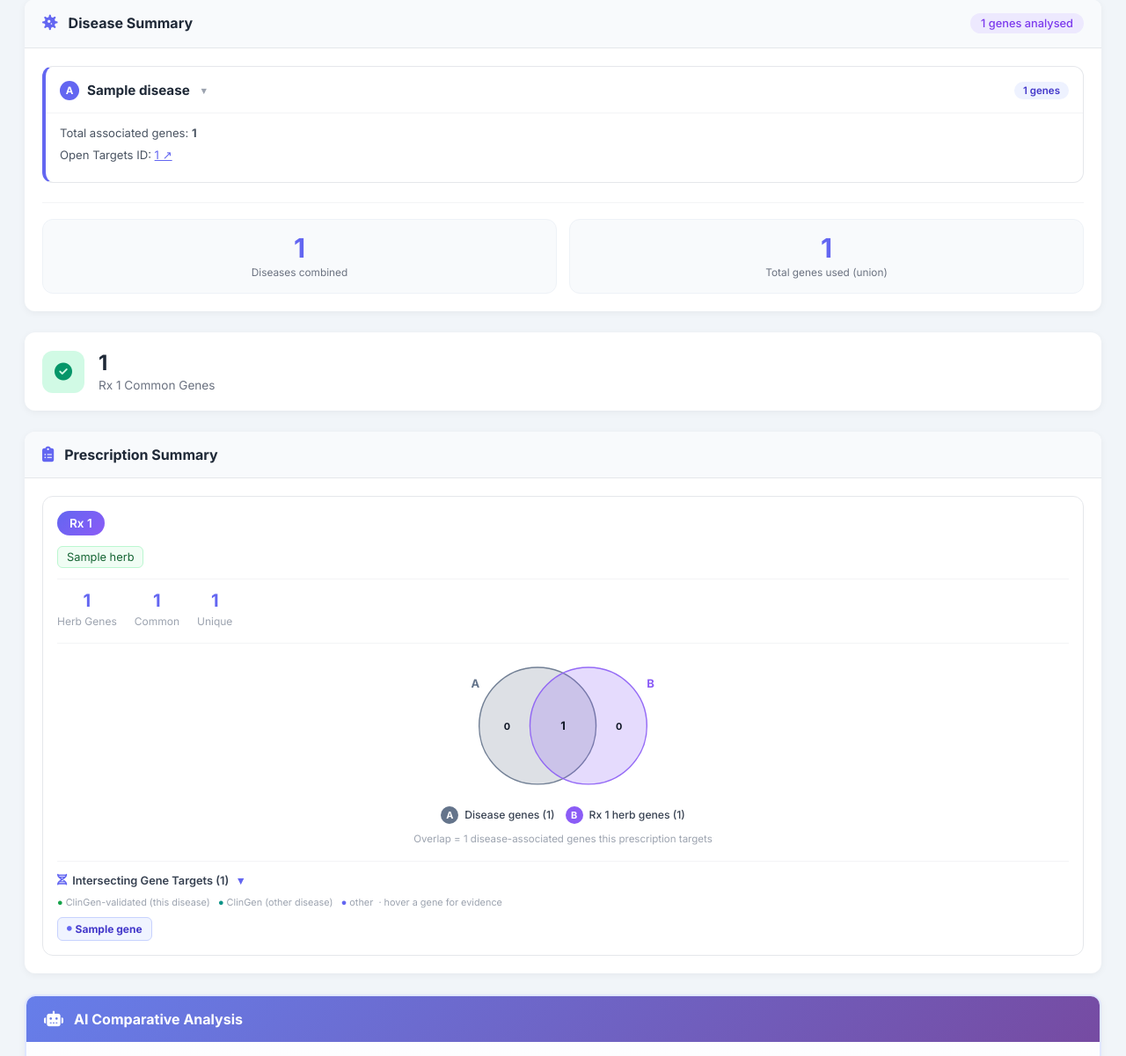
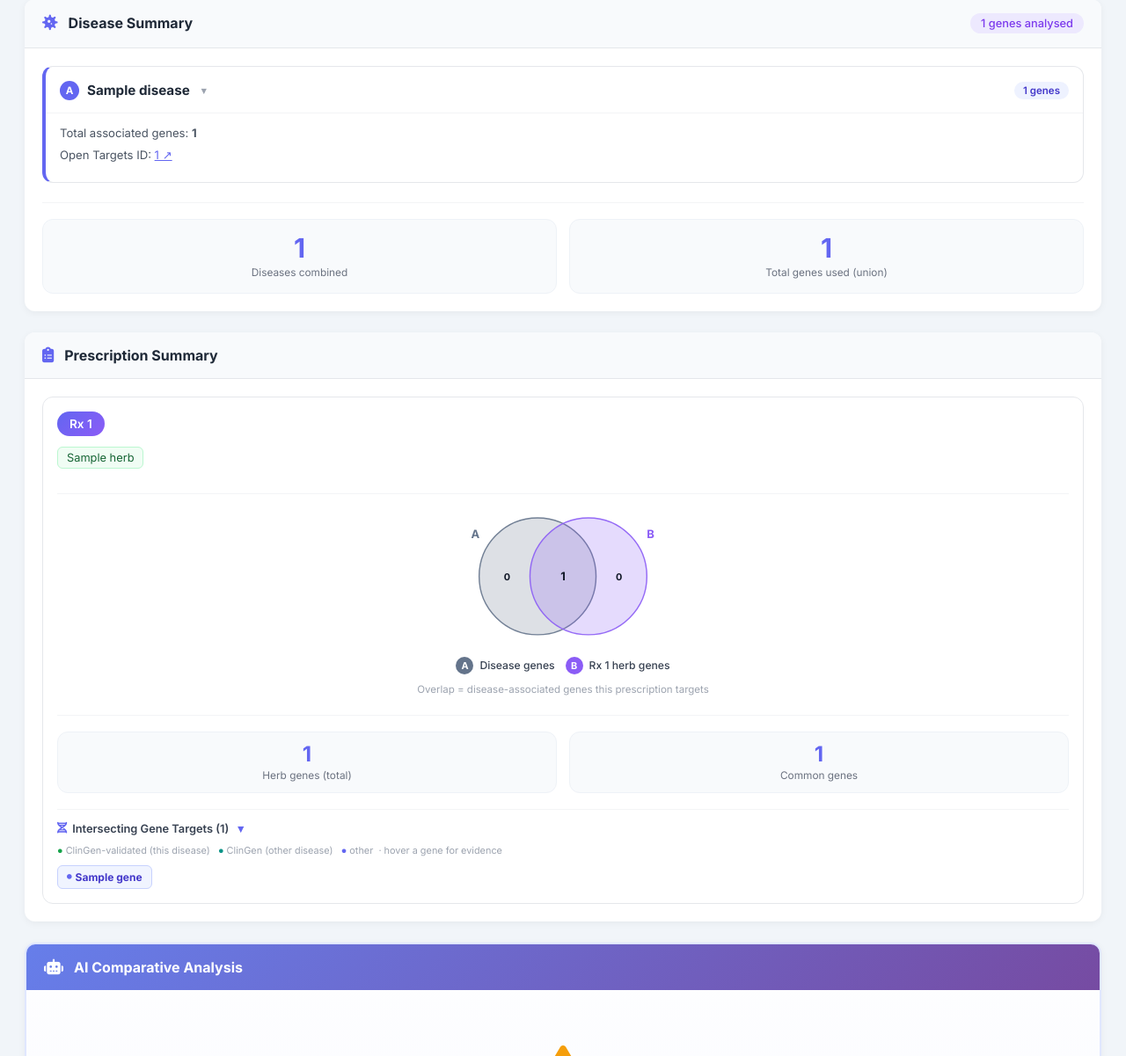
Before and after one commit to kiomllm744/BAIonKM, a Flask app: template templates/result.html in a window 1280 px wide. Shown: the part 153-1354 px from the top of the page at 88% size. Run offline with Flask 3, Linux system fonts and the light colour scheme; the template is opened without the code that fills it: most values are stand-ins (such as "Sample title", 1, 10 or a date in 2020); some libraries are stand-ins or nearby versions.

Commit message:
Results: drop top common-gene boxes + per-Rx stat row; KPIs under each Venn
- Remove the 3 top "Rx N Common Genes" summary boxes; Prescription
  Summary now starts directly below the Disease Summary card
- Remove the Herb Genes / Common / Unique stat row inside each Rx card
- Each prescription card now flows: herbs -> disease-vs-Rx Venn ->
  two KPI boxes (Herb genes total, Common genes) -> gene-target chips
- Strip the gene counts from the Venn legend (now shown in the KPI
  boxes); legend keeps only the A/B titles
- (Unique-genes UI deferred to a later step per request)

Co-Authored-By: Claude Opus 4.8 (1M context) <noreply@anthropic.com>

```diff
--- a/templates/result.html
+++ b/templates/result.html
@@ -265,6 +265,15 @@
         .rx-venn .venn-svg { max-width: 260px; }
         .rx-venn .venn-legend { font-size: 0.76rem; gap: 6px 12px; }
         .rx-venn .venn-legend-item { font-size: 0.76rem; }
+        /* KPI boxes inside a prescription card (2-up, tighter than disease KPIs) */
+        .rx-kpis {
+            grid-template-columns: repeat(2, 1fr);
+            margin-top: 14px;
+            padding-top: 0;
+            border-top: 0;
+        }
+        .rx-kpis .disease-kpi { padding: 12px; }
+        .rx-kpis .disease-kpi-value { font-size: 1.5rem; }
         .venn-count { fill: #111827; font-size: 15px; font-weight: 700; text-anchor: middle; }
         .venn-core { font-size: 18px; }
         .venn-letter { font-size: 18px; font-weight: 800; text-anchor: middle; }
@@ -1259,21 +1268,6 @@
             </div>
         </div>
 
-        <!-- Summary Cards -->
-        <div class="summary-grid">
-            {% for prescription in results.prescriptions %}
-            <div class="summary-card">
-                <div class="summary-icon green">
-                    <i class="fas fa-check-circle"></i>
-                </div>
-                <div>
-                    <span class="summary-value">{{ prescription.common_gene_count | default(0) }}</span>
-                    <span class="summary-label">Rx {{ prescription.index }} Common Genes</span>
-                </div>
-            </div>
-            {% endfor %}
-        </div>
-
         <!-- Errors/Warnings -->
         {% if results.errors %}
         <div class="alert alert-warning">
@@ -1307,20 +1301,6 @@
                             <span class="herb-tag">{{ herb }}</span>
                             {% endfor %}
                         </div>
-                        <div class="prescription-stats">
-                            <div class="prescription-stat">
-                                <span class="prescription-stat-value">{{ prescription.gene_count }}</span>
-                                <span class="prescription-stat-label">Herb Genes</span>
-                            </div>
-                            <div class="prescription-stat">
-                                <span class="prescription-stat-value">{{ prescription.common_gene_count | default(0) }}</span>
-                                <span class="prescription-stat-label">Common</span>
-                            </div>
-                            <div class="prescription-stat">
-                                <span class="prescription-stat-value">{{ prescription.unique_gene_count | default(0) }}</span>
-                                <span class="prescription-stat-label">Unique</span>
-                            </div>
-                        </div>
 
                         <!-- Disease-union vs this prescription Venn -->
                         {% if results.disease_gene_count %}
@@ -1338,10 +1318,20 @@
                                 <text x="318" y="50" class="venn-letter" style="fill: #8b5cf6;">B</text>
                             </svg>
                             <div class="venn-legend">
-                                <span class="venn-legend-item"><span class="venn-legend-letter" style="background: #64748b;">A</span>Disease genes ({{ du }})</span>
-                                <span class="venn-legend-item"><span class="venn-legend-letter" style="background: #8b5cf6;">B</span>Rx {{ prescription.index }} herb genes ({{ hg }})</span>
+                                <span class="venn-legend-item"><span class="venn-legend-letter" style="background: #64748b;">A</span>Disease genes</span>
+                                <span class="venn-legend-item"><span class="venn-legend-letter" style="background: #8b5cf6;">B</span>Rx {{ prescription.index }} herb genes</span>
                             </div>
-                            <div class="venn-note">Overlap = {{ cg }} disease-associated genes this prescription targets</div>
+                            <div class="venn-note">Overlap = disease-associated genes this prescription targets</div>
+                        </div>
+                        <div class="disease-kpis rx-kpis">
+                            <div class="disease-kpi">
+                                <span class="disease-kpi-value">{{ hg }}</span>
+                                <span class="disease-kpi-label">Herb genes (total)</span>
+                            </div>
+                            <div class="disease-kpi">
+                                <span class="disease-kpi-value">{{ cg }}</span>
+                                <span class="disease-kpi-label">Common genes</span>
+                            </div>
                         </div>
                         {% endif %}
 
```
